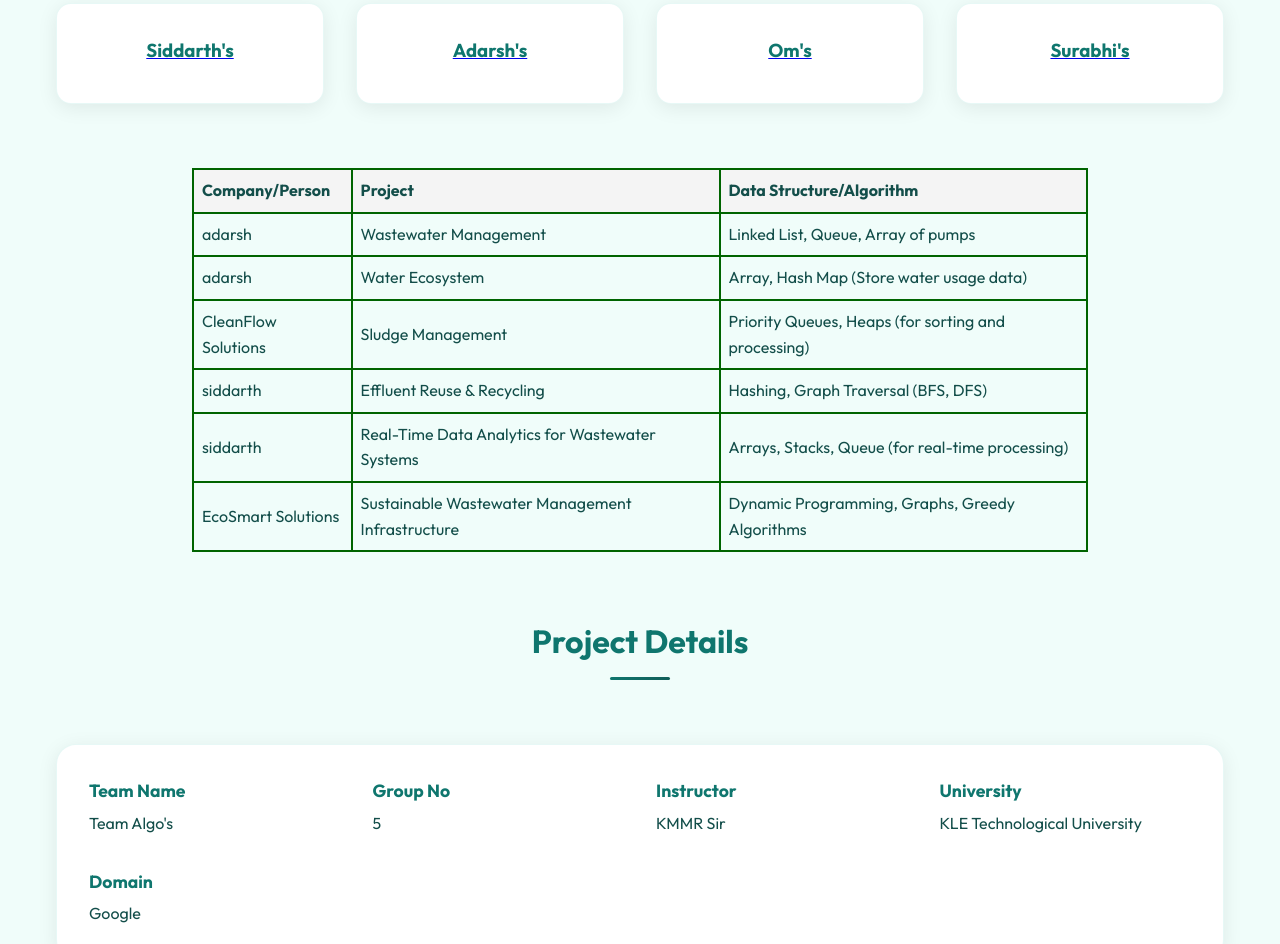
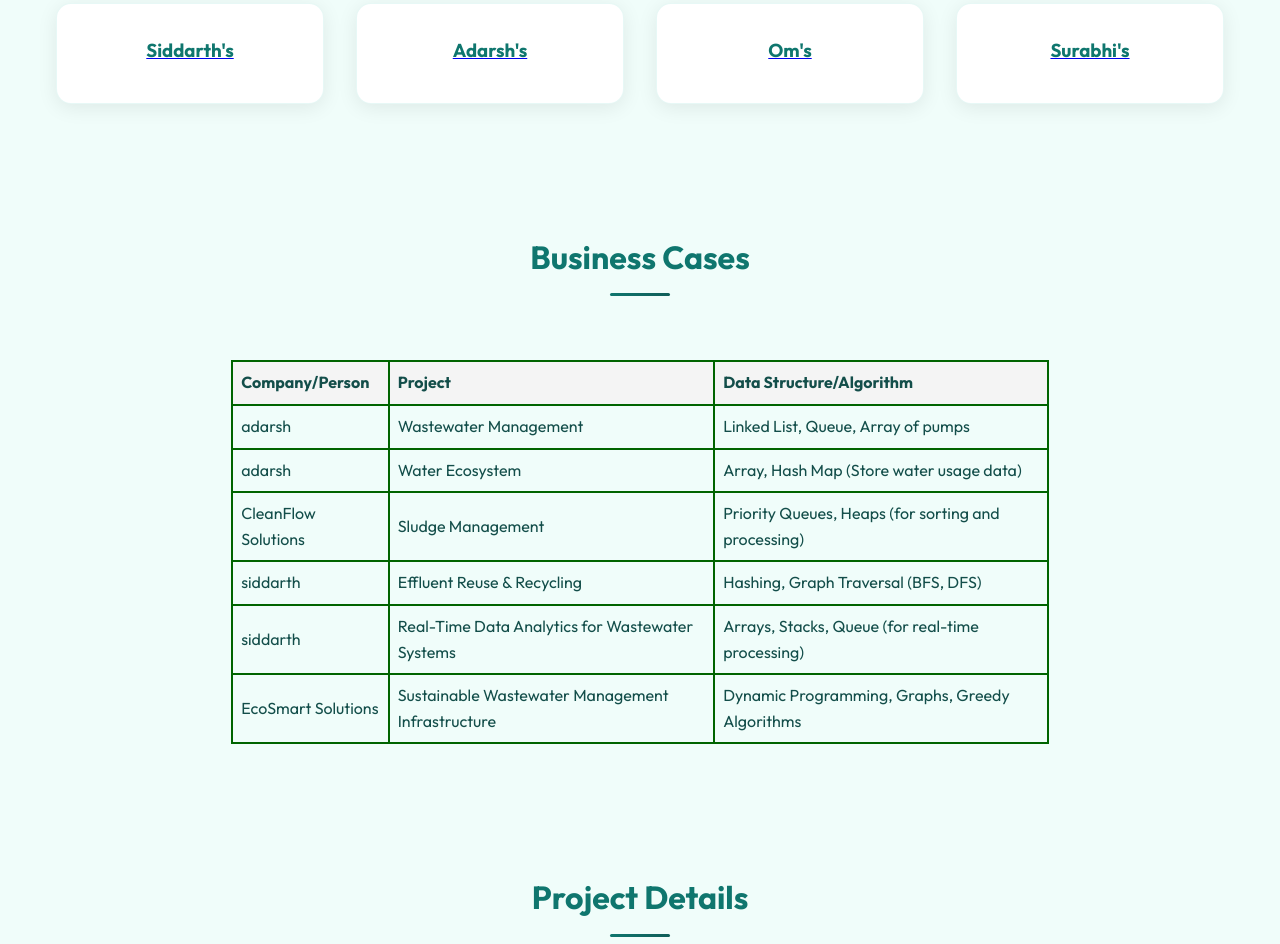
Before and after one commit to Siddarthgaikwad/Group-Portfolio, a plain HTML site: page index.html in a window 1280 px wide. Shown: the part 1739-2683 px from the top of the page. Drawn offline with Linux system fonts and the light colour scheme.

Commit message:
Update index.html

```diff
--- a/index.html
+++ b/index.html
@@ -148,8 +148,11 @@
                 </div>
             </div>
         </section>
-      <section id=bcase >
-       <table style="width: 70%; margin: auto; border-collapse: collapse;">
+
+ <section id="bcases" class="section">
+            <div class="container">
+                <h2 class="section-title">Business Cases</h2>
+                <table style="width: 70%; margin: auto; border-collapse: collapse;">
   <thead>
     <tr>
       <th style="border: 2px solid darkgreen; padding: 8px; text-align: left; background-color: #f4f4f4;">Company/Person</th>
@@ -190,10 +193,9 @@
     </tr>
   </tbody>
 </table>
-
-
-
-      </section>
+            </div>
+        </section>
+    </main>
         <section class="section">
             <div class="container">
                 <h2 class="section-title">Project Details</h2>
```
